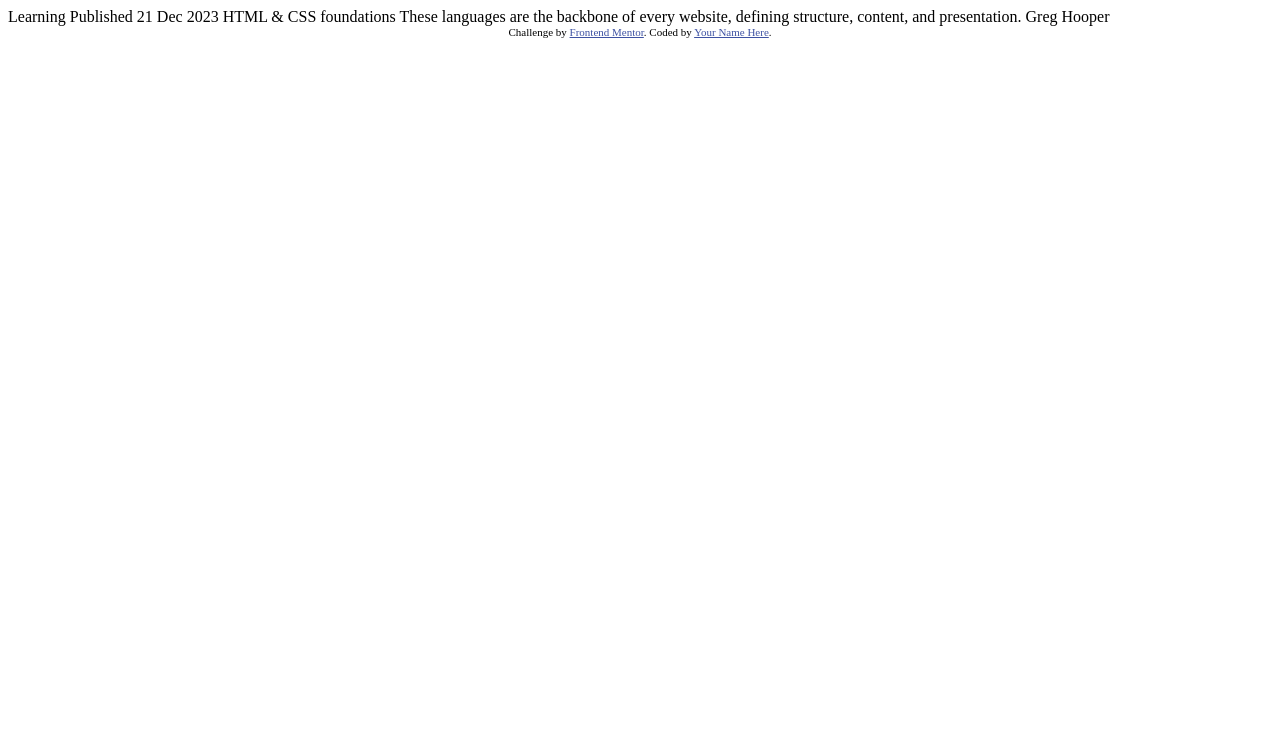
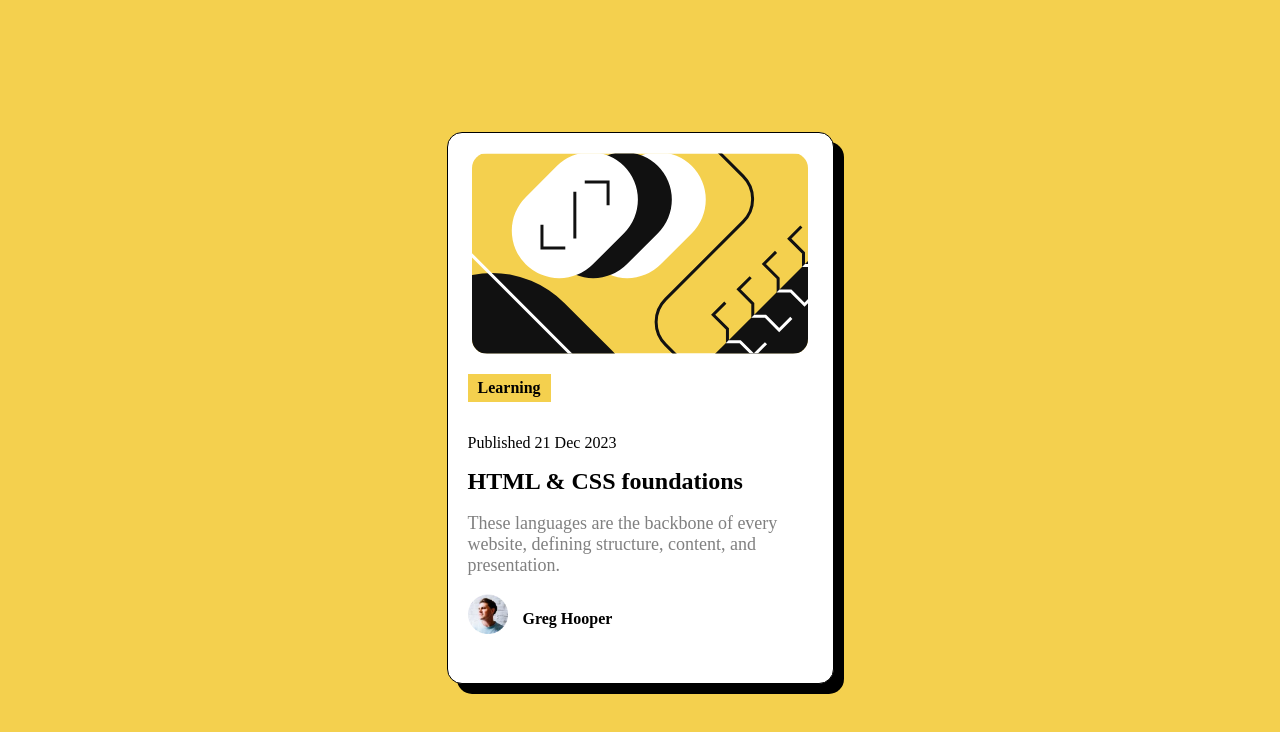
Before and after one commit to OkiSenpai/Blog-preview-card, a plain HTML site: page index.html in a window 1280 px wide. Drawn offline with Linux system fonts and the light colour scheme.

Commit message:
card is done

```diff
--- a/index.html
+++ b/index.html
@@ -1,8 +1,10 @@
 <!DOCTYPE html>
 <html lang="en">
+
 <head>
   <meta charset="UTF-8">
-  <meta name="viewport" content="width=device-width, initial-scale=1.0"> <!-- displays site properly based on user's device -->
+  <meta name="viewport" content="width=device-width, initial-scale=1.0">
+  <!-- displays site properly based on user's device -->
 
   <link rel="icon" type="image/png" sizes="32x32" href="./assets/images/favicon-32x32.png">
 
@@ -10,25 +12,110 @@
 
   <!-- Feel free to remove these styles or customise in your own stylesheet 👍 -->
   <style>
-    .attribution { font-size: 11px; text-align: center; }
-    .attribution a { color: hsl(228, 45%, 44%); }
+    :root,
+    body {
+      height: 100%;
+      background-color: hsl(47, 88%, 63%);
+    }
+
+    main {
+      display: flex;
+      justify-content: center;
+      align-items: center;
+      height: 100%;
+    }
+
+    .card {
+      width: 385px;
+      height: 550px;
+      display: flex;
+      flex-direction: column;
+      align-items: center;
+      background-color: hsl(0, 0%, 100%);
+      border-radius: 15px;
+      border: 1px solid black;
+      box-shadow: 10px 10px;
+    }
+
+    .img {
+      margin-top: 20px;
+    }
+
+    img {
+      border-radius: 15px;
+    }
+
+    .text {
+
+      padding-left: 20px;
+    }
+
+    .learning {
+      display: inline-block;
+      background-color: hsl(47, 88%, 63%);
+      padding: 5px 10px;
+      font-weight: bold;
+      border-radius: 4lspx;
+
+    }
+
+    h1 {
+      font-size: x-large;
+    }
+
+    .these {
+      color: gray;
+      font-size: large;
+    }
+
+    .greg {
+      font-weight: bold;
+    }
+
+    .avatar-img {
+      width: 40px;
+      height: 40px;
+      margin-right: 15px;
+    }
+
+    footer {
+      display: flex;
+      text-align: center;
+    }
   </style>
 </head>
+
 <body>
 
-  Learning
+  <main>
+    <div class="card">
+      <div class="img">
+        <img src="./assets/images/illustration-article.svg" alt="">
+      </div>
 
-  Published 21 Dec 2023
+      <div class="text">
+        <p class="learning">Learning</p>
 
-  HTML & CSS foundations
+        <p>Published 21 Dec 2023</p>
 
-  These languages are the backbone of every website, defining structure, content, and presentation.
+        <h1>HTML & CSS foundations</h1>
 
-  Greg Hooper
+        <p class="these">These languages are the backbone of every website, defining structure, content, and
+          presentation.</p>
+        <footer>
+          <img src="./assets/images/image-avatar.webp" alt="avatar" class="avatar-img">
+          <p class="greg">Greg Hooper</p>
+        </footer>
 
-  <div class="attribution">
-    Challenge by <a href="https://www.frontendmentor.io?ref=challenge" target="_blank">Frontend Mentor</a>.
-    Coded by <a href="#">Your Name Here</a>.
-  </div>
+      </div>
+
+
+    </div>
+  </main>
+
+
+
+
 </body>
+
 </html>
```
